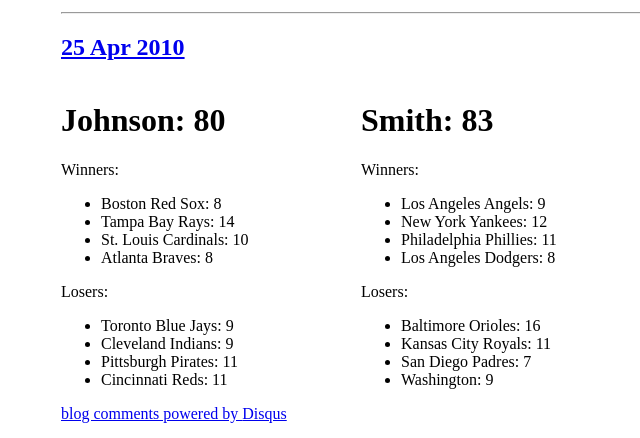
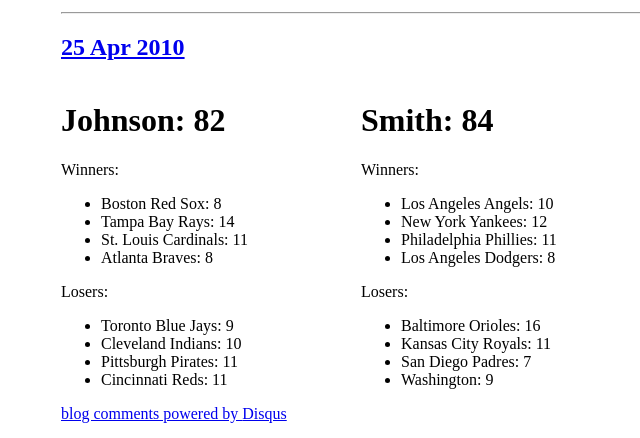
Before and after one commit to travisj/thebet, a Jekyll site: the page built from _posts/2010-04-25-Results.markdown, in a window 1280 px wide. Shown: the part 247-685 px from the top of the page, without its empty margins (279-919 px from the left). Built offline with Jekyll 4.4.1, drawn with Linux system fonts in a browser that asks for light colours; nearby versions of some CDN libraries; Markdown is read by kramdown in place of the engine named in the settings; comment, search, counter and statistics services are not loaded.

Commit message:
adding todays results

```diff
--- a/_json/history.json
+++ b/_json/history.json
@@ -1 +1 @@
-{"2010-04-04":{"johnson":0,"smith":0},"2010-04-05":{"johnson":6,"smith":4},"2010-04-06":{"johnson":7,"smith":6},"2010-04-07":{"johnson":11,"smith":11},"2010-04-08":{"johnson":12,"smith":14},"2010-04-09":{"johnson":15,"smith":19},"2010-04-10":{"johnson":20,"smith":23},"2010-04-11":{"johnson":24,"smith":29},"2010-04-12":{"johnson":28,"smith":32},"2010-04-13":{"johnson":30,"smith":36},"2010-04-14":{"johnson":37,"smith":40},"2010-04-15":{"johnson":40,"smith":43},"2010-04-16":{"johnson":44,"smith":49},"2010-04-17":{"johnson":47,"smith":55},"2010-04-18":{"johnson":53,"smith":59},"2010-04-19":{"johnson":54,"smith":60},"2010-04-20":{"johnson":59,"smith":64},"2010-04-21":{"johnson":65,"smith":69},"2010-04-22":{"johnson":68,"smith":73},"2010-04-23":{"johnson":71,"smith":75},"2010-04-24":{"johnson":77,"smith":82},"2010-04-25":{"johnson":80,"smith":83}}
+{"2010-04-04":{"johnson":0,"smith":0},"2010-04-05":{"johnson":6,"smith":4},"2010-04-06":{"johnson":7,"smith":6},"2010-04-07":{"johnson":11,"smith":11},"2010-04-08":{"johnson":12,"smith":14},"2010-04-09":{"johnson":15,"smith":19},"2010-04-10":{"johnson":20,"smith":23},"2010-04-11":{"johnson":24,"smith":29},"2010-04-12":{"johnson":28,"smith":32},"2010-04-13":{"johnson":30,"smith":36},"2010-04-14":{"johnson":37,"smith":40},"2010-04-15":{"johnson":40,"smith":43},"2010-04-16":{"johnson":44,"smith":49},"2010-04-17":{"johnson":47,"smith":55},"2010-04-18":{"johnson":53,"smith":59},"2010-04-19":{"johnson":54,"smith":60},"2010-04-20":{"johnson":59,"smith":64},"2010-04-21":{"johnson":65,"smith":69},"2010-04-22":{"johnson":68,"smith":73},"2010-04-23":{"johnson":71,"smith":75},"2010-04-24":{"johnson":77,"smith":82},"2010-04-25":{"johnson":82,"smith":84}}
--- a/_posts/2010-04-25-Results.markdown
+++ b/_posts/2010-04-25-Results.markdown
@@ -1,19 +1,19 @@
 ---
 layout: post
-johnson: 80
-smith: 83
+johnson: 82
+smith: 84
 tor: 9
-cle: 9
+cle: 10
 bos: 8
 tam: 14
 pit: 11
 cin: 11
-stl: 10
+stl: 11
 atl: 8
 bal: 16
 kan: 11
 nyy: 12
-laa: 9
+laa: 10
 sdg: 7
 was: 9
 phi: 11
```
